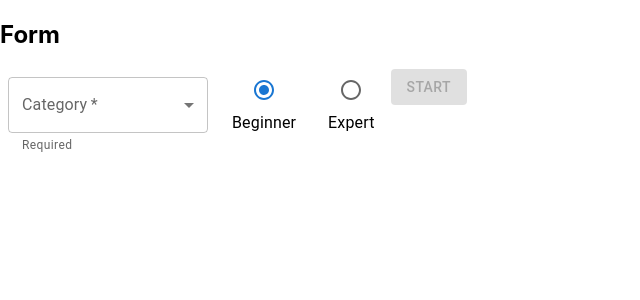
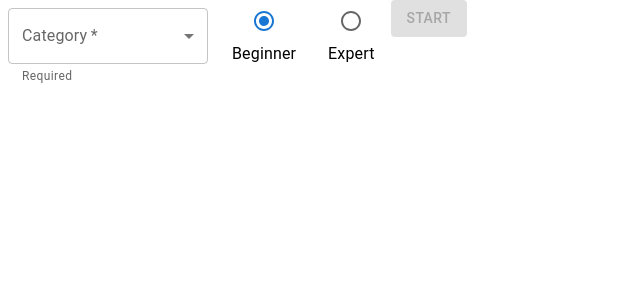
Before and after one commit to austin-carman/trivia-game, a React (Create React App) app: page / in a window 1280 px wide. Shown: the top 300 px of the page, without its empty margins (0-640 px from the left). Built offline with nearby package versions, Linux system fonts and the light colour scheme.

Commit message:
remove unnecessary code

```diff
--- a/src/components/Form.js
+++ b/src/components/Form.js
@@ -44,7 +44,6 @@ const Form = () => {
 
   return (
     <div>
-      <h2>Form</h2>
       <FormControl required sx={{ m: 1, minWidth: 200 }}>
         <InputLabel id="question-category-label">Category</InputLabel>
         <Select
```
